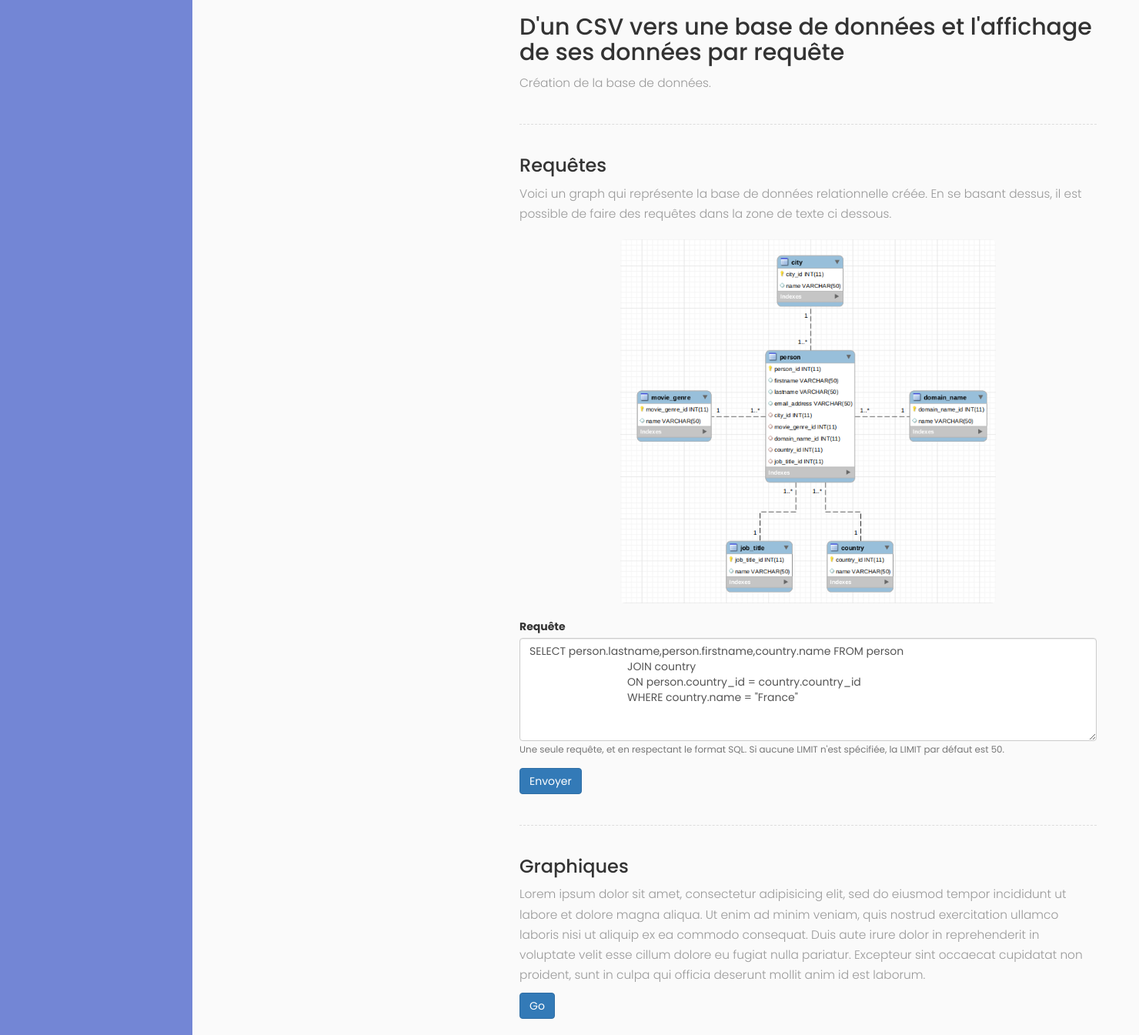
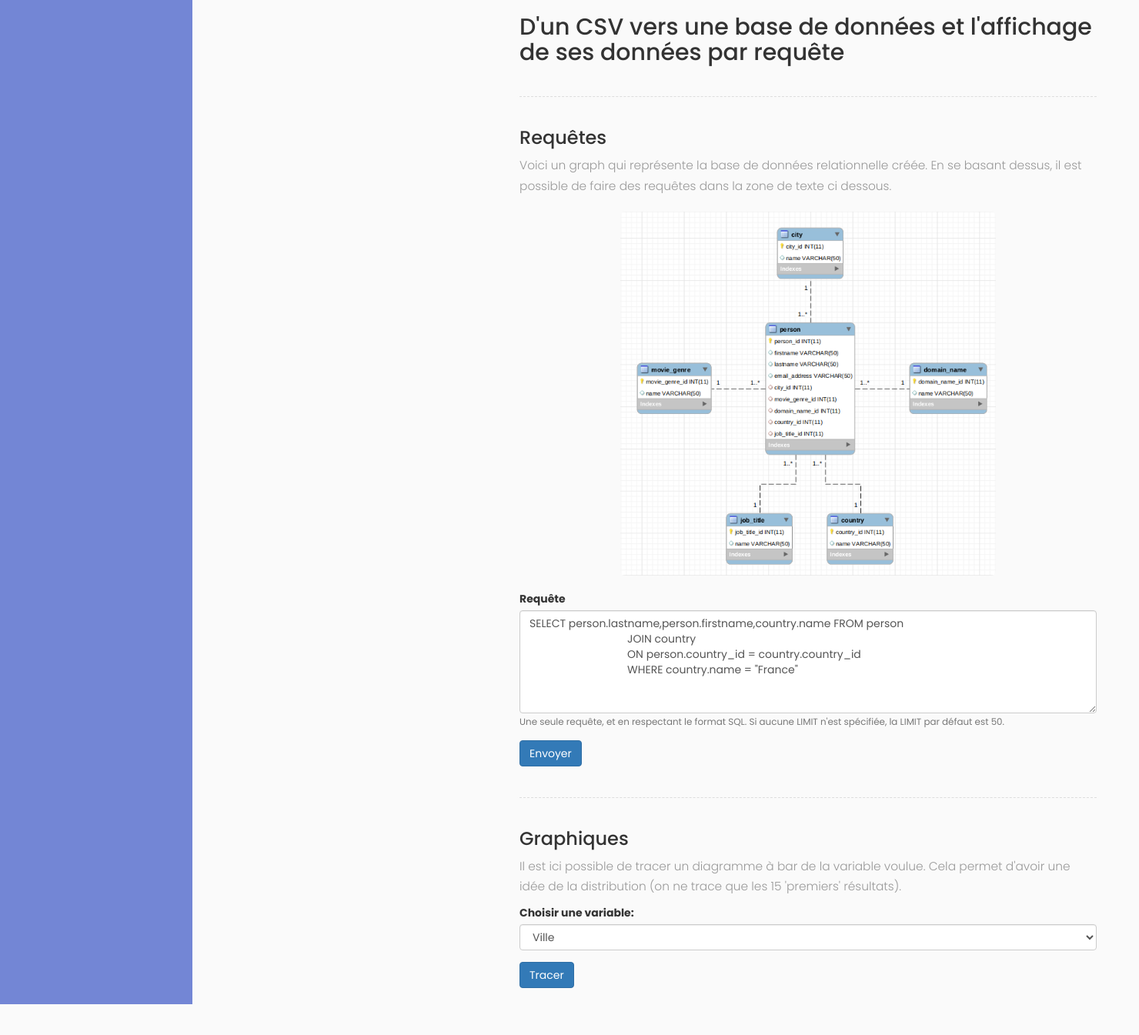
Before and after one commit to julienbosse/Brief_CSV_to_DB, a Flask app: template Application/app/templates/index.html in a window 1480 px wide. Shown: the part 491-1836 px from the top of the page at 77% size. After the commit the page ends 1796 px from the top, so only its background shows below. Run offline with Flask 2, Linux system fonts and the light colour scheme; the template is opened without the code that fills it, so the values that code supplies are empty; some libraries are stand-ins or nearby versions.

Commit message:
tracer graph

```diff
--- a/Application/app/templates/index.html
+++ b/Application/app/templates/index.html
@@ -48,7 +48,7 @@
                             </div>
 
                             <h2>D'un CSV vers une base de données et l'affichage de ses données par requête</h2>
-                            <p>Création de la base de données.</p>
+
                             <div class="line"></div>
 
                             <h3 class="mt-5">Requêtes</h3>
@@ -60,7 +60,7 @@
 
                             <form action="{{ url_for('result_query') }}" method="post">
                                 <div class="form-group">
-                                  <label for="exampleInputEmail1">Requête</label>
+                                  <label for="requete">Requête</label>
                                   <textarea class="form-control" rows="6" id="query" name="query" value="SELECT person.lastname,person.firstname,country.name FROM person
                                   JOIN country
                                   ON person.country_id = country.country_id
@@ -77,10 +77,23 @@
                             <div class="line"></div>
 
                             <h3>Graphiques</h3>
-                            <p>Lorem ipsum dolor sit amet, consectetur adipisicing elit, sed do eiusmod tempor incididunt ut labore et dolore magna aliqua. Ut enim ad minim veniam, quis nostrud exercitation ullamco laboris nisi ut aliquip ex ea commodo consequat. Duis aute irure dolor in reprehenderit in voluptate velit esse cillum dolore eu fugiat nulla pariatur. Excepteur sint occaecat cupidatat non proident, sunt in culpa qui officia deserunt mollit anim id est laborum.</p>
-                            <a class="btn btn-primary" href="{{ url_for('result_graph') }}" role="button">Go</a>
-
+                            <form action="{{ url_for('result_graph') }}" method="post">
+                                <p>Il est ici possible de tracer un diagramme à bar de la variable voulue. Cela permet d'avoir une idée de la distribution (on ne trace que les 15 'premiers' résultats). </p>
+                                <div class="form-group">
+                                    <label for="variable">Choisir une variable:</label>
+                                    <select class="form-control" id="variable" name="variable">
+                                        <option value="city">Ville</option>
+                                        <option value="country">Pays</option>
+                                        <option value="domain">Domaine</option>
+                                        <option value="movie_genre">Genre de film</option>
+                                        <option value="job_title">Travail</option>
+                                    </select>
+                                </div>
+                                <button type="submit" class="btn btn-primary">Tracer</button>
+                            </form>
                         </div>
+                        <div class="line"></div>
+                        <br>
                         <div class="col col-lg-1"></div>
                     </div>
                 </div>
--- a/Application/app/templates/result_graph.html
+++ b/Application/app/templates/result_graph.html
@@ -34,7 +34,11 @@
                         <div class="col col-lg-8">
 
                             <h2>Résultat</h2>
-                            <p></p>
+
+                            <div class="text-center margintb rounded">
+                                <img src="static/img/graph.png" class="img-rounded" width="90%">
+                            </div>
+
                             <a class="btn btn-info" href="{{ url_for('index') }}" role="button"> ↩ Retour</a>
 
                         </div>
```
Also changed, not shown: Application/app/views.py (+29 -0 lines), Application/app/static/img/graph.png (added).
